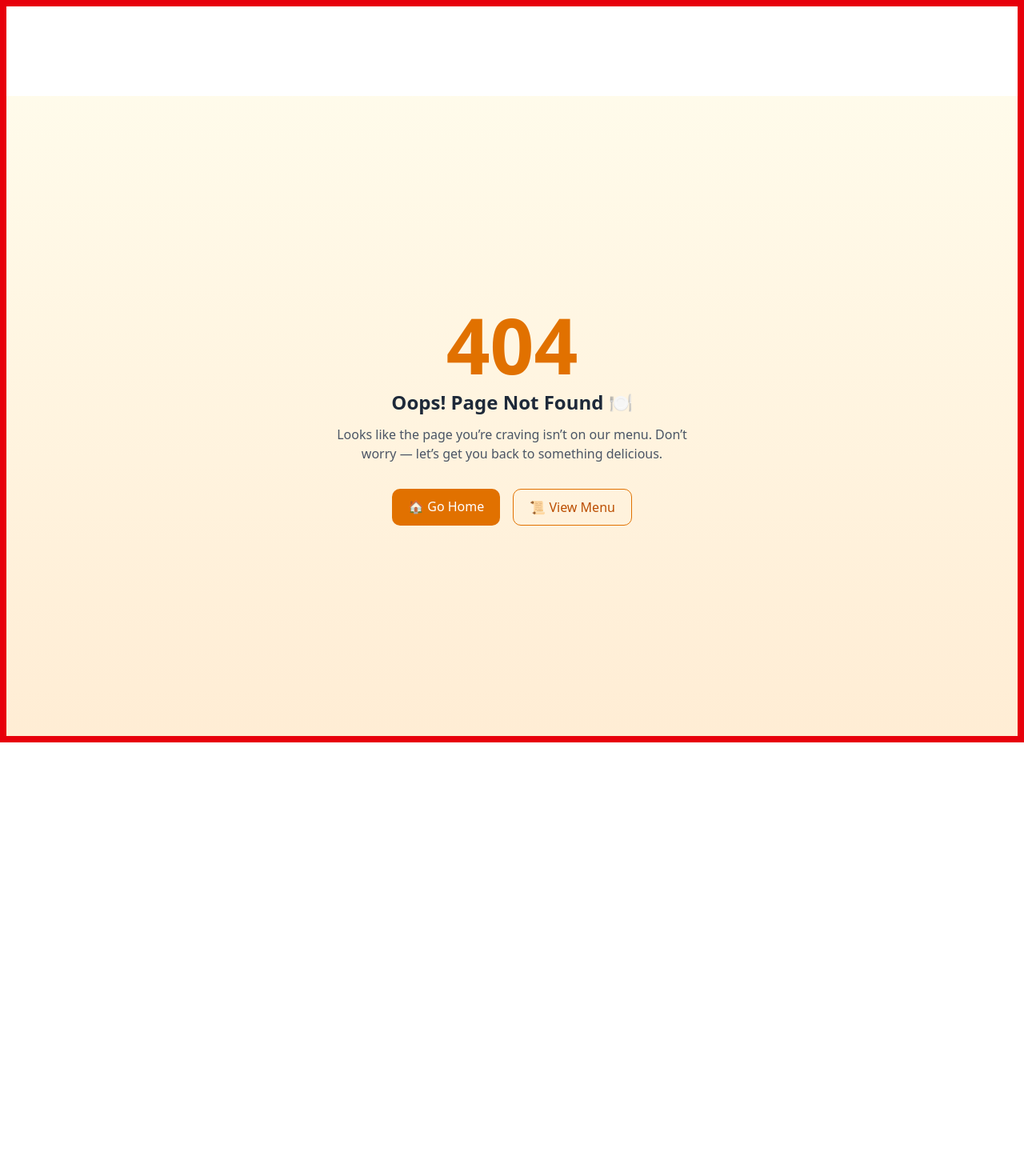
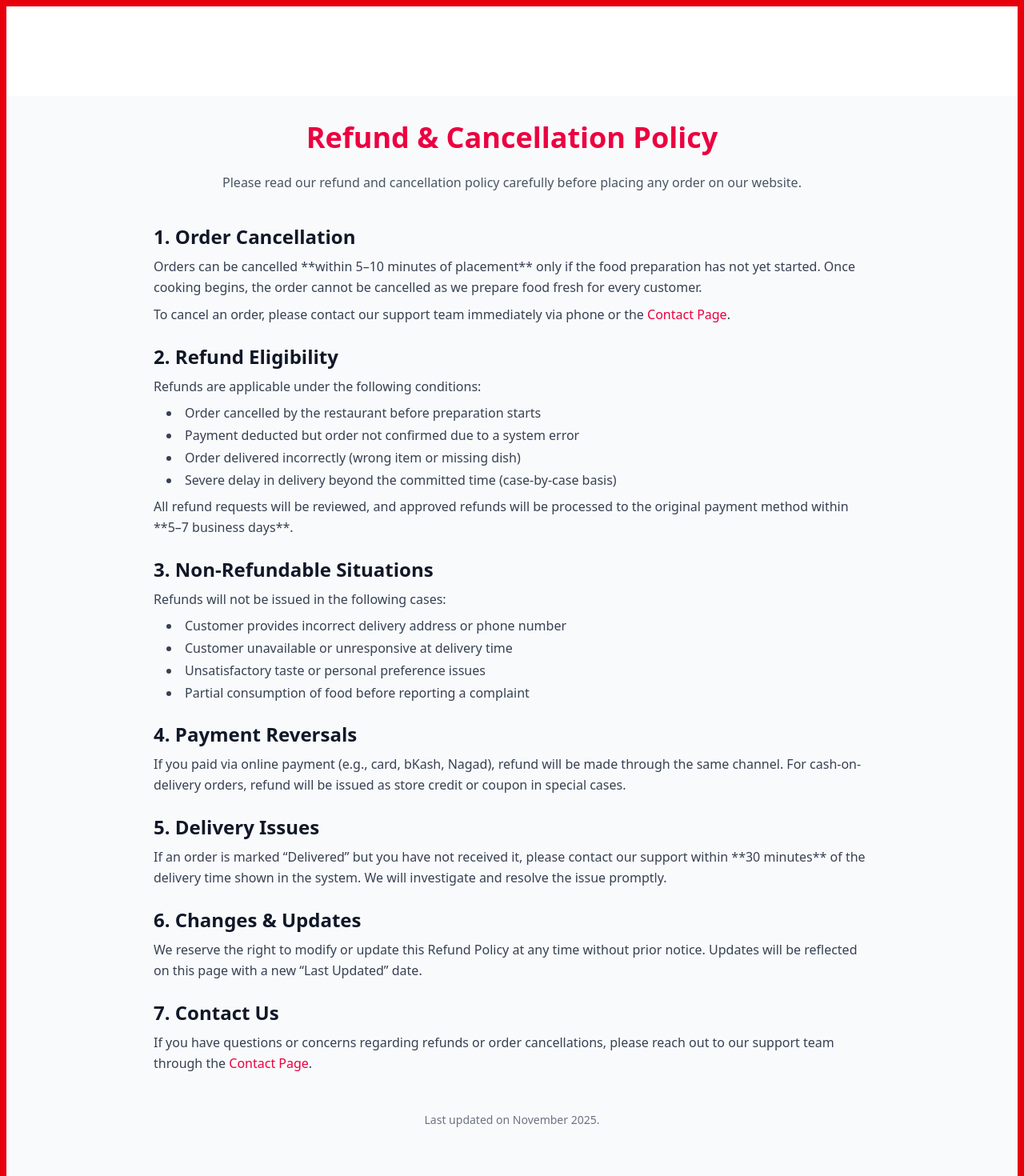
Before and after one commit to ShresthaShome/kachchi-bon, a Next.js app in the folder frontend/: page /refund in a window 1280 px wide. Before the commit this address had no page. Shown: the top 1470 px of the page at 80% size. Before the commit the page ends 928 px from the top, so only its background shows below. Built offline with nearby package versions, Linux system fonts and the light colour scheme.

Commit message:
feat: refund page

```diff
--- /dev/null
+++ b/frontend/src/app/refund/page.tsx
@@ -0,0 +1,134 @@
+export default function page() {
+  return (
+    <main className="min-h-screen bg-gray-50 text-gray-800 pb-16 pt-8 px-6">
+      <div className="max-w-4xl mx-auto">
+        <h1 className="text-4xl font-extrabold text-rose-600 mb-6 text-center">
+          Refund & Cancellation Policy
+        </h1>
+        <p className="text-center text-gray-600 mb-10">
+          Please read our refund and cancellation policy carefully before
+          placing any order on our website.
+        </p>
+
+        <section className="space-y-6">
+          <div>
+            <h2 className="text-2xl font-semibold mb-2 text-gray-900">
+              1. Order Cancellation
+            </h2>
+            <p className="text-gray-700 leading-relaxed">
+              Orders can be cancelled **within 5–10 minutes of placement** only
+              if the food preparation has not yet started. Once cooking begins,
+              the order cannot be cancelled as we prepare food fresh for every
+              customer.
+            </p>
+            <p className="text-gray-700 leading-relaxed mt-2">
+              To cancel an order, please contact our support team immediately
+              via phone or the{" "}
+              <a href="/contact" className="text-rose-600 hover:underline">
+                Contact Page
+              </a>
+              .
+            </p>
+          </div>
+
+          <div>
+            <h2 className="text-2xl font-semibold mb-2 text-gray-900">
+              2. Refund Eligibility
+            </h2>
+            <p className="text-gray-700 leading-relaxed">
+              Refunds are applicable under the following conditions:
+            </p>
+            <ul className="list-disc list-inside text-gray-700 ml-4 mt-2 space-y-1">
+              <li>
+                Order cancelled by the restaurant before preparation starts
+              </li>
+              <li>
+                Payment deducted but order not confirmed due to a system error
+              </li>
+              <li>Order delivered incorrectly (wrong item or missing dish)</li>
+              <li>
+                Severe delay in delivery beyond the committed time (case-by-case
+                basis)
+              </li>
+            </ul>
+            <p className="text-gray-700 leading-relaxed mt-2">
+              All refund requests will be reviewed, and approved refunds will be
+              processed to the original payment method within **5–7 business
+              days**.
+            </p>
+          </div>
+
+          <div>
+            <h2 className="text-2xl font-semibold mb-2 text-gray-900">
+              3. Non-Refundable Situations
+            </h2>
+            <p className="text-gray-700 leading-relaxed">
+              Refunds will not be issued in the following cases:
+            </p>
+            <ul className="list-disc list-inside text-gray-700 ml-4 mt-2 space-y-1">
+              <li>
+                Customer provides incorrect delivery address or phone number
+              </li>
+              <li>Customer unavailable or unresponsive at delivery time</li>
+              <li>Unsatisfactory taste or personal preference issues</li>
+              <li>Partial consumption of food before reporting a complaint</li>
+            </ul>
+          </div>
+
+          <div>
+            <h2 className="text-2xl font-semibold mb-2 text-gray-900">
+              4. Payment Reversals
+            </h2>
+            <p className="text-gray-700 leading-relaxed">
+              If you paid via online payment (e.g., card, bKash, Nagad), refund
+              will be made through the same channel. For cash-on-delivery
+              orders, refund will be issued as store credit or coupon in special
+              cases.
+            </p>
+          </div>
+
+          <div>
+            <h2 className="text-2xl font-semibold mb-2 text-gray-900">
+              5. Delivery Issues
+            </h2>
+            <p className="text-gray-700 leading-relaxed">
+              If an order is marked “Delivered” but you have not received it,
+              please contact our support within **30 minutes** of the delivery
+              time shown in the system. We will investigate and resolve the
+              issue promptly.
+            </p>
+          </div>
+
+          <div>
+            <h2 className="text-2xl font-semibold mb-2 text-gray-900">
+              6. Changes & Updates
+            </h2>
+            <p className="text-gray-700 leading-relaxed">
+              We reserve the right to modify or update this Refund Policy at any
+              time without prior notice. Updates will be reflected on this page
+              with a new “Last Updated” date.
+            </p>
+          </div>
+
+          <div>
+            <h2 className="text-2xl font-semibold mb-2 text-gray-900">
+              7. Contact Us
+            </h2>
+            <p className="text-gray-700 leading-relaxed">
+              If you have questions or concerns regarding refunds or order
+              cancellations, please reach out to our support team through the{" "}
+              <a href="/contact" className="text-rose-600 hover:underline">
+                Contact Page
+              </a>
+              .
+            </p>
+          </div>
+        </section>
+
+        <p className="text-center text-gray-500 text-sm mt-12">
+          Last updated on November 2025.
+        </p>
+      </div>
+    </main>
+  );
+}
```
Also changed, not shown: 1 other file (tests, documents, lock files or other folders).
